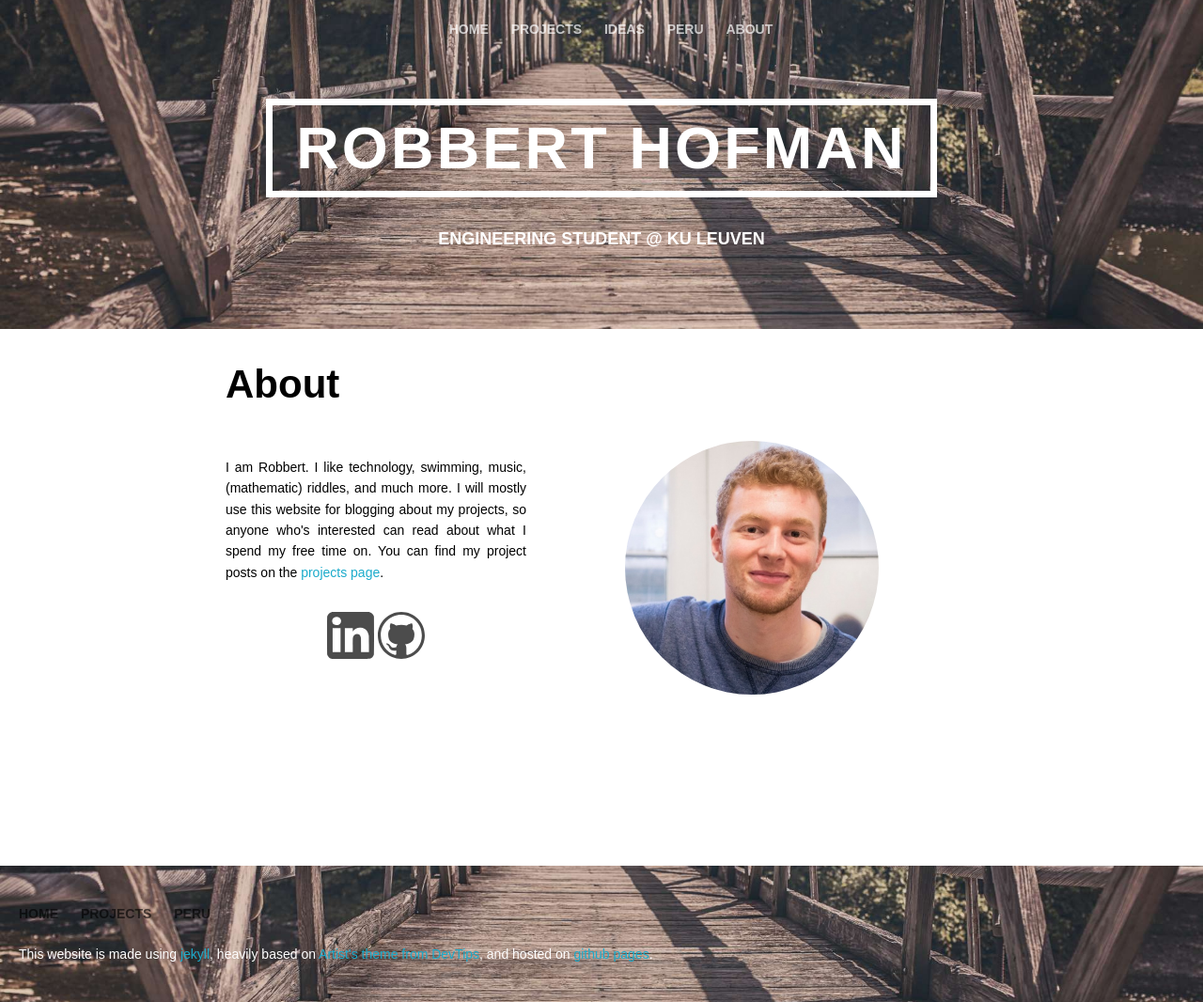
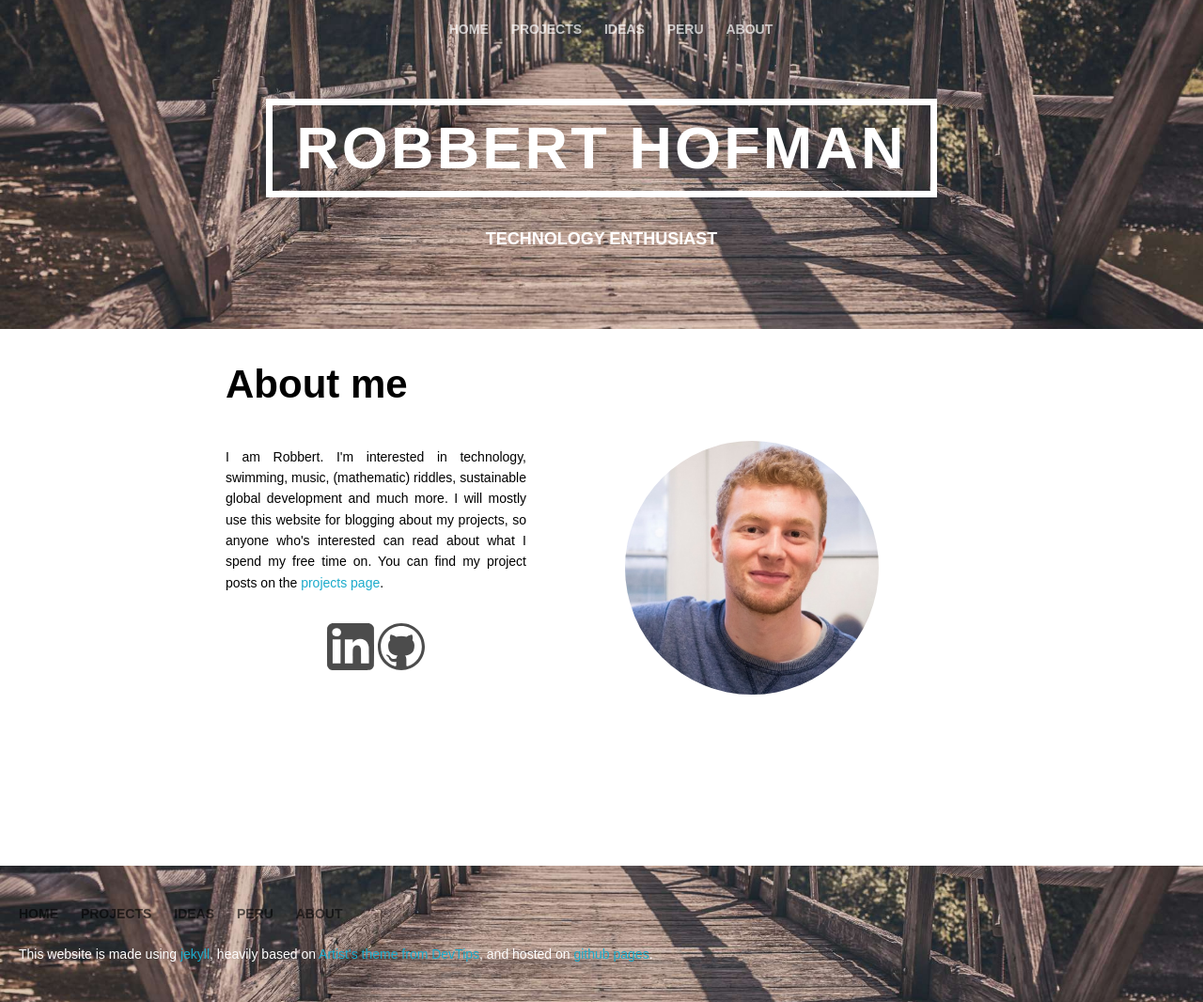
Before and after one commit to RobbertH/robberth.github.io, a Jekyll site: the page built from about.html, in a window 1280 px wide. Shown: the whole page at 94% size. Built offline with Jekyll 4.4.1, drawn with Linux system fonts in a browser that asks for light colours.

Commit message:
i am a technology enthusiast from now on

```diff
--- a/_includes/footer.html
+++ b/_includes/footer.html
@@ -5,7 +5,9 @@
          <nav>
             <a href="/">Home</a>
             <a href="/projects">Projects</a>
+            <a href="/ideas">Ideas</a>
             <a href="/peru">Peru</a>
+            <a href="/about">About</a>
          </nav>
 
 		 <p class="footerparagraph">This website is made using <a href="http://www.jekyllrb.com">jekyll</a>, heavily based on <a href="https://github.com/DevTips/Artists-Theme">Artist's theme from DevTips</a>, and hosted on <a href="https://pages.github.com">github pages</a>. </p>
--- a/_includes/header.html
+++ b/_includes/header.html
@@ -34,6 +34,6 @@
 	</nav>
 
 	<h1><span>Robbert Hofman</span></h1>
-	<p class="kicker">Engineering student @ KU Leuven</p>
+	<p class="kicker">Technology enthusiast</p>
 
 </header>
--- a/about.html
+++ b/about.html
@@ -3,7 +3,7 @@ title: Home
 layout: default
 ---
 
-<h2> About </h2>
+<h2> About me</h2>
 <div class="indexPageContent">
 
 	<div class="divRight">
@@ -13,7 +13,7 @@ layout: default
 
 	<div class="divLeft">
 		<article>
-			I am Robbert. I like technology, swimming, music, (mathematic) riddles, and much more.
+			I am Robbert. I'm interested in technology, swimming, music, (mathematic) riddles, sustainable global development and much more.
 			I will mostly use this website for blogging about my
 			projects, so anyone who's interested can read about what I spend my free time on.
 			You can find my project posts on the <a href="/projects">projects page</a>.
--- a/index.html
+++ b/index.html
@@ -39,6 +39,6 @@ layout: indexpage
 		</nav>
 
 		<h1><span>Robbert Hofman</span></h1>
-	<p class="kicker">Engineering student @ KU Leuven</p>
+	<p class="kicker">Technology enthusiast</p>
 	</div>
 </div>
```
Also changed, not shown: _posts/projects/2019-09-12-random-qr-app.markdown (renamed from _posts/projects/2019-09-12-qr-brute-force-app.markdown).
